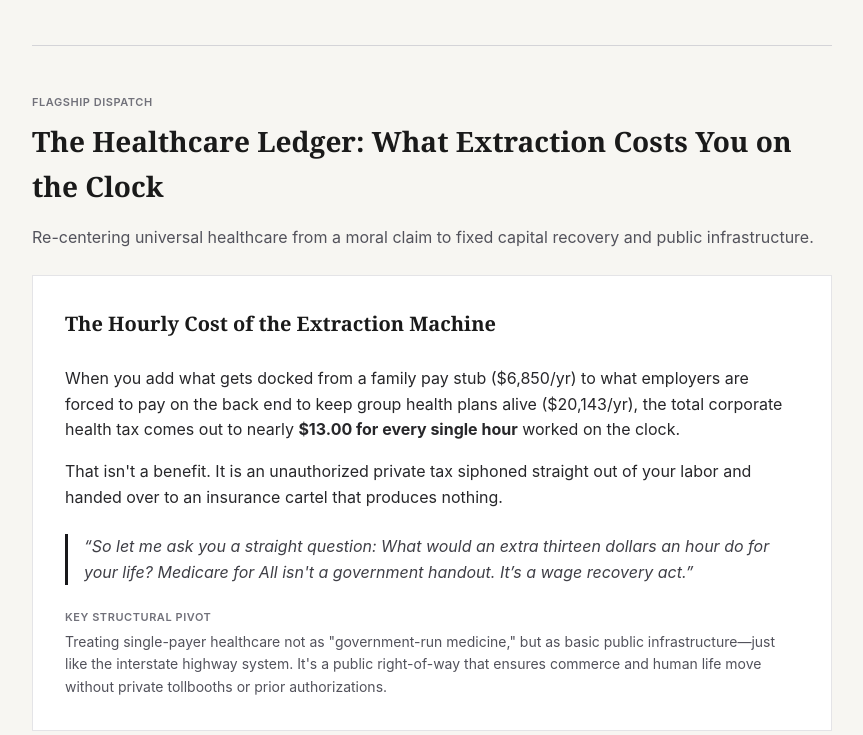
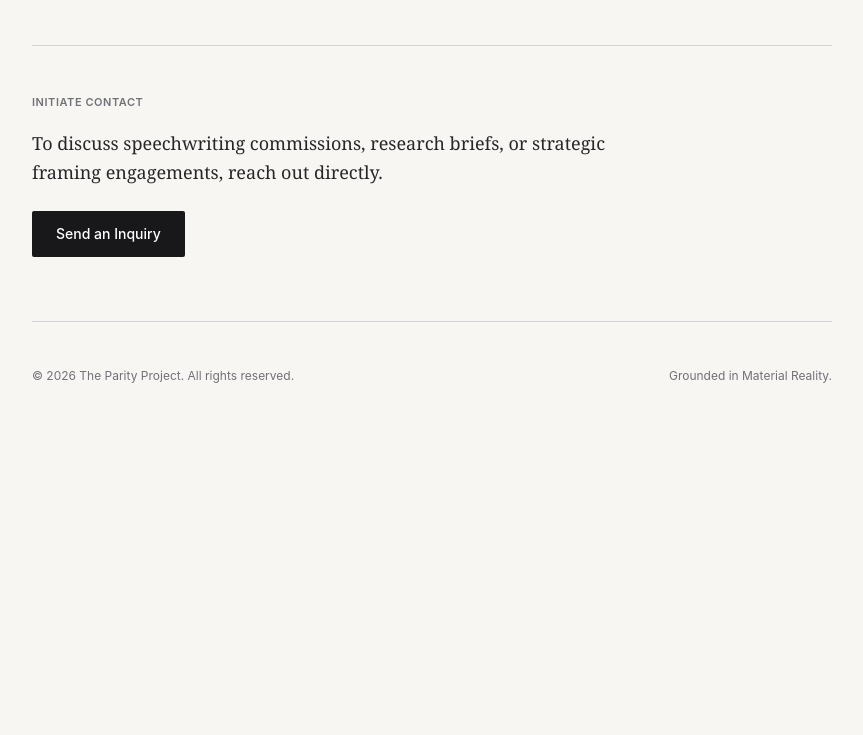
Before and after one commit to ParityProject/the-parity-project, a plain HTML site: page index.html in a window 1280 px wide. Shown: the part 1276-2011 px from the top of the page, without its empty margins (208-1071 px from the left). After the commit the page ends 1706 px from the top, so only its background shows below. Drawn offline with Linux system fonts and the light colour scheme.

Commit message:
Update index.html

```diff
--- a/index.html
+++ b/index.html
@@ -78,16 +78,6 @@
             font-size: 14px;
             color: #52525b;
         }
-        .dispatch-card {
-            background: #ffffff;
-            border: 1px solid #e4e4e7;
-            padding: 32px;
-            margin-top: 24px;
-        }
-        .dispatch-card h3 {
-            margin-top: 0;
-            font-size: 24px;
-        }
         .section {
             padding: 48px 0;
             border-top: 1px solid #d4d4d8;
@@ -139,7 +129,6 @@
             <nav>
                 <a href="#mandate">Mandate</a>
                 <a href="#services">Services</a>
-                <a href="#dispatches">Dispatches</a>
                 <a href="#contact">Contact</a>
             </nav>
         </header>
@@ -180,25 +169,6 @@
                 </div>
             </section>
 
-            <section id="dispatches" class="section">
-                <span class="label">Flagship Dispatch</span>
-                <h3 style="font-size: 28px; margin-top: 4px; margin-bottom: 8px;">The Healthcare Ledger: What Extraction Costs You on the Clock</h3>
-                <p style="color: #52525b; margin-bottom: 24px;">Re-centering universal healthcare from a moral claim to fixed capital recovery and public infrastructure.</p>
-
-                <div class="dispatch-card">
-                    <h4 style="font-size: 20px; font-family: Georgia, serif; margin-top: 0;">The Hourly Cost of the Extraction Machine</h4>
-                    <p style="color: #27272a; margin-bottom: 16px;">When you add what gets docked from a family pay stub ($6,850/yr) to what employers are forced to pay on the back end to keep group health plans alive ($20,143/yr), the total corporate health tax comes out to nearly <strong>$13.00 for every single hour</strong> worked on the clock.</p>
-                    <p style="color: #27272a; margin-bottom: 24px;">That isn't a benefit. It is an unauthorized private tax siphoned straight out of your labor and handed over to an insurance cartel that produces nothing.</p>
-
-                    <blockquote style="border-left: 3px solid #18181b; margin: 0 0 24px 0; padding-left: 16px; font-style: italic; color: #3f3f46;">
-                        &ldquo;So let me ask you a straight question: What would an extra thirteen dollars an hour do for your life? Medicare for All isn't a government handout. It’s a wage recovery act.&rdquo;
-                    </blockquote>
-
-                    <span class="label" style="margin-bottom: 4px;">Key Structural Pivot</span>
-                    <p style="font-size: 14px; color: #52525b; margin: 0;">Treating single-payer healthcare not as "government-run medicine," but as basic public infrastructure—just like the interstate highway system. It's a public right-of-way that ensures commerce and human life move without private tollbooths or prior authorizations.</p>
-                </div>
-            </section>
-
             <section id="contact" class="section" style="padding-bottom: 64px;">
                 <span class="label">Initiate Contact</span>
                 <p style="font-size: 18px; font-family: Georgia, serif; color: #27272a; max-width: 600px;">To discuss speechwriting commissions, research briefs, or strategic framing engagements, reach out directly.</p>
```
